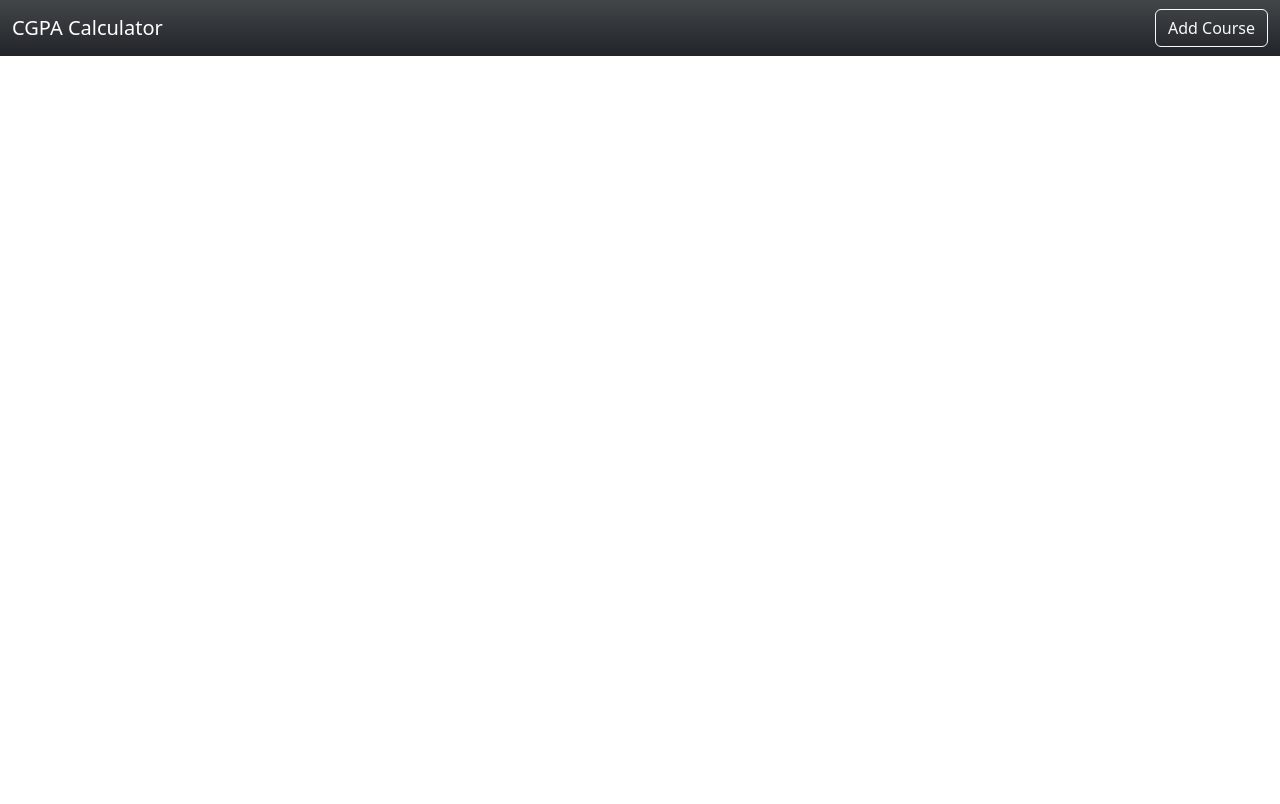
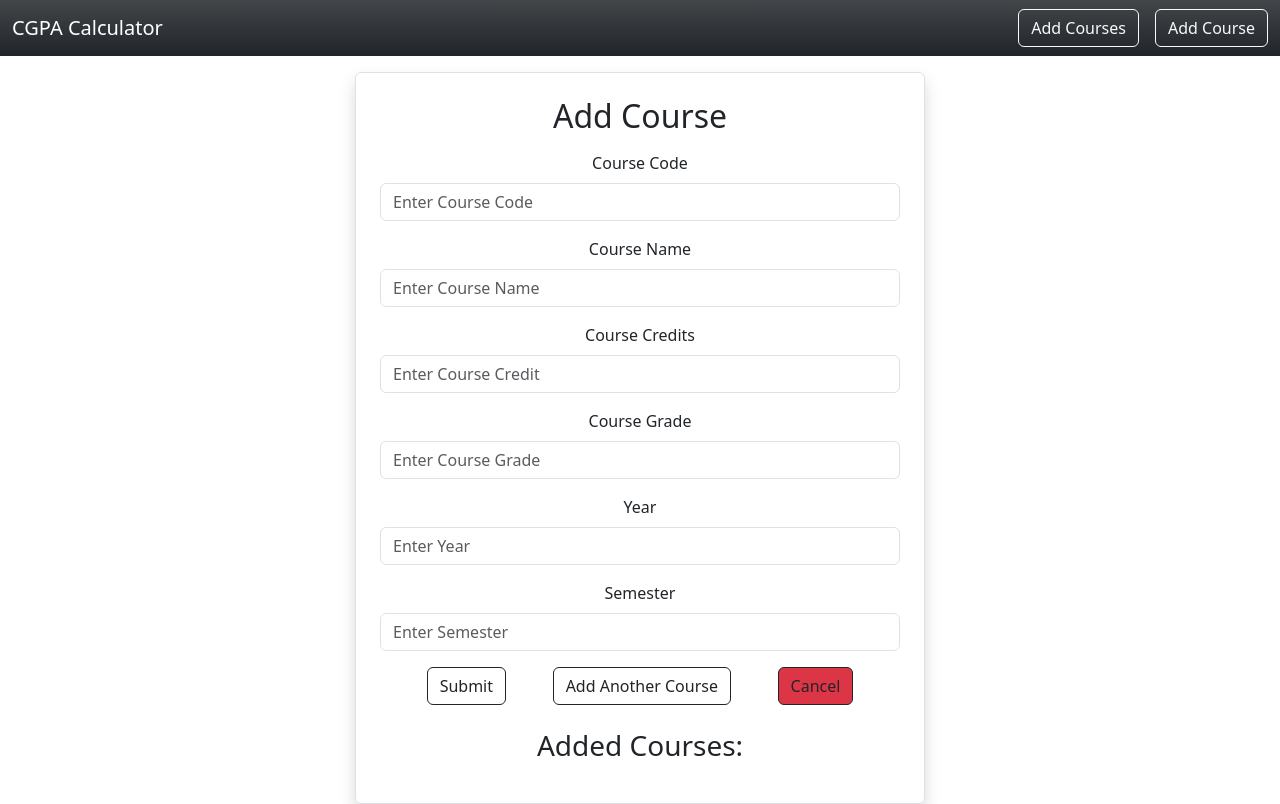
Before and after one commit to jordanlianhs/CGPACalculator, a React (Create React App) app in the folder cgpafrontend/: page /addcourses in a window 1280 px wide. Built offline with nearby package versions, Linux system fonts and the light colour scheme; the HTML template or start-up script is replaced by a standard one.

Commit message:
Added a new AddedCourses functionality and calculated cgpa and display on Home

```diff
--- a/cgpafrontend/src/App.js
+++ b/cgpafrontend/src/App.js
@@ -4,6 +4,7 @@ import Navbar from './layout/Navbar';
 import Home from './pages/Home';
 import {BrowserRouter as Router, Routes, Route} from 'react-router-dom'
 import AddCourse from './courses/AddCourse';
+import AddCourses from './courses/AddCourses';
 import EditCourse from './courses/EditCourse';
 import ViewCourse from './courses/ViewCourse';
 import DeleteCourse from './courses/DeleteCourse';
@@ -16,6 +17,7 @@ function App() {
         <Routes>
           <Route path='/' element={<Home />} />
           <Route path='/addcourse' element={<AddCourse />} />
+          <Route path='/addcourses' element={<AddCourses />} />
           <Route path ='/viewcourse/:courseid' element={<ViewCourse />} />
           <Route path='/editcourse/:courseid' element={<EditCourse />} />
           <Route path='/deletecourse/:courseid' element={<DeleteCourse />} />
--- a/cgpafrontend/src/courses/AddCourse.js
+++ b/cgpafrontend/src/courses/AddCourse.js
@@ -31,7 +31,7 @@ export default function AddCourse() {
   return (
     <div className="container">
       <div className="row justify-content-center mt-2">
-        <div className="col-md-6 offset-mdå-3 border rounded p-4 mt-2 shadow">
+        <div className="col-md-6 border rounded p-4 mt-2 shadow">
           <h2 className="text-center mb-3">Add Course</h2>
 
           <form onSubmit={(e)=>onSubmit(e)}>
--- /dev/null
+++ b/cgpafrontend/src/courses/AddCourses.js
@@ -0,0 +1,175 @@
+import React, { useState } from "react";
+import axios from "axios";
+import { Link, useNavigate } from "react-router-dom";
+
+export default function AddCourses() {
+  let navigate = useNavigate();
+
+  const [courses, setCourses] = useState([]);
+  const [course, setCourse] = useState({
+    coursecode: "",
+    name: "",
+    credit: "",
+    grade: "",
+    year: "",
+    sem: "",
+  });
+  const { coursecode, name, credit, grade, year, sem } = course;
+
+  const onInputChange = (e) => {
+    e.preventDefault();
+    setCourse({ ...course, [e.target.name]: e.target.value });
+  };
+
+  const onSubmit = async (e) => {
+    setCourses([...courses, course]);
+    e.preventDefault();
+    console.log(courses);
+    await axios.post("http://localhost:8080/addCourses", courses);
+    navigate("/");
+  };
+
+  const onAddAnotherCourse = () => {
+    setCourses([...courses, course]);
+    setCourse({
+      coursecode: "",
+      name: "",
+      credit: "",
+      grade: "",
+      year: "",
+      sem: "",
+    });
+  };
+
+  return (
+    <div className="container">
+      <div className="row justify-content-center mt-2">
+        <div className="col-md-6 border rounded p-4 mt-2 shadow">
+          <h2 className="text-center mb-3">Add Course</h2>
+
+          <form onSubmit={(e) => onSubmit(e)}>
+            <div className="mb-3">
+              <label htmlFor="Course Code" className="form-label">
+                Course Code
+              </label>
+              <input
+                type={"text"}
+                className="form-control"
+                placeholder="Enter Course Code"
+                name="coursecode"
+                value={coursecode}
+                onChange={(e) => onInputChange(e)}
+              />
+            </div>
+
+            <div className="mb-3">
+              <label htmlFor="Course Name" className="form-label">
+                Course Name
+              </label>
+              <input
+                type={"text"}
+                className="form-control"
+                placeholder="Enter Course Name"
+                name="name"
+                value={name}
+                onChange={(e) => onInputChange(e)}
+              />
+            </div>
+
+            <div className="mb-3">
+              <label htmlFor="Course Credit" className="form-label">
+                Course Credits
+              </label>
+              <input
+                type={"number"}
+                min={1}
+                max={10}
+                className="form-control"
+                placeholder="Enter Course Credit"
+                name="credit"
+                value={credit}
+                onChange={(e) => onInputChange(e)}
+              />
+            </div>
+
+            <div className="mb-3">
+              <label htmlFor="Course Grade" className="form-label">
+                Course Grade
+              </label>
+              <input
+                type={"text"}
+                className="form-control"
+                placeholder="Enter Course Grade"
+                name="grade"
+                value={grade}
+                onChange={(e) => onInputChange(e)}
+              />
+            </div>
+
+            <div className="mb-3">
+              <label htmlFor="Year" className="form-label">
+                Year
+              </label>
+              <input
+                type={"number"}
+                min={1}
+                max={8}
+                className="form-control"
+                placeholder="Enter Year"
+                name="year"
+                value={year}
+                onChange={(e) => onInputChange(e)}
+              />
+            </div>
+
+            <div className="mb-3">
+              <label htmlFor="Course Semester" className="form-label">
+                Semester
+              </label>
+              <input
+                type={"number"}
+                min={1}
+                max={2}
+                className="form-control"
+                placeholder="Enter Semester"
+                name="sem"
+                value={sem}
+                onChange={(e) => onInputChange(e)}
+              />
+            </div>
+
+            {/* Add another course button */}
+
+            <div className="mb-3 d-flex justify-content-evenly">
+              <button className="btn btn-outline-dark" type="submit">
+                Submit
+              </button>
+              <button
+                className="btn btn-outline-dark"
+                type="button"
+                onClick={onAddAnotherCourse}
+              >
+                Add Another Course
+              </button>
+              <Link className="btn btn-danger btn-outline-dark" to="/">
+                Cancel
+              </Link>
+            </div>
+            {/* Display added courses */}
+            <div className="mt-4">
+                <h3>Added Courses:</h3>
+                <ul>
+                  {courses.map((addedCourse) => (
+                    <li key={addedCourse.coursecode}>
+                      Course Code: {addedCourse.coursecode}, Name:{" "}
+                      {addedCourse.name}
+                    </li>
+                  ))}
+                </ul>
+              </div>
+          </form>
+        </div>
+      </div>
+    </div>
+  );
+}
--- a/cgpafrontend/src/layout/Navbar.js
+++ b/cgpafrontend/src/layout/Navbar.js
@@ -9,10 +9,14 @@ export default function Navbar() {
           <Link className="navbar-brand" to={"/"}>
             CGPA Calculator
           </Link>
-
-          <Link className="btn btn-outline-light" to="addcourse">
-            Add Course
-          </Link>
+          <div className="d-flex">
+            <Link className="btn btn-outline-light me-3" to="addcourses">
+              Add Courses
+            </Link>
+            <Link className="btn btn-outline-light" to="addcourse">
+              Add Course
+            </Link>
+          </div>
         </div>
       </nav>
     </div>
--- a/cgpafrontend/src/pages/Home.js
+++ b/cgpafrontend/src/pages/Home.js
@@ -4,18 +4,71 @@ import { Link } from "react-router-dom";
 
 export default function Home() {
   const [courses, setCourses] = useState([]);
+  const [cgpa, setCgpa] = useState(0);
+  const [totalCredits, setTotalCredits] = useState(0);
+  const [creditToGrad, setCreditToGrad] = useState(0);
 
   useEffect(() => {
     loadCourses();
+    loadCgpa();
+    loadTotalCredits();
+    const storedCreditToGrad = localStorage.getItem("creditToGrad");
+    if (storedCreditToGrad !== null) {
+      setCreditToGrad(parseInt(storedCreditToGrad));
+    }
   }, []);
 
   const loadCourses = async () => {
     const result = await axios.get("http://localhost:8080/getCourses");
-    setCourses(result.data)
+    setCourses(result.data);
+  };
+  const loadCgpa = async () => {
+    const result = await axios.get("http://localhost:8080/calculateCGPA");
+    setCgpa(result.data);
+  };
+  const loadTotalCredits = async () => {
+    const result = await axios.get("http://localhost:8080/getTotalCredits");
+    setTotalCredits(result.data);
+  };
+  // Update the creditToGrad state and also store it in localStorage
+  const handleCreditToGradChange = (e) => {
+    const value = e.target.value;
+    setCreditToGrad(value);
+    localStorage.setItem("creditToGrad", value);
   };
 
   return (
-    <div className="container">
+    <div className="container mt-4">
+      <div>
+        <table className="table table-sm table-bordered">
+          <thead className="table-success table-sm">
+            <tr>
+              <th scope="col">Total Credits to Graduate </th>
+              <th scope="col">Total Credits Earned</th>
+              <th scope="col">Credits Remaining to Graduate</th>
+              <th scope="col">Cumulative GPA (CGPA)</th>
+            </tr>
+          </thead>
+          <tbody className="table-group-divider">
+            <tr className="table-success">
+              <td>
+                <input
+                  type="number"
+                  className="form-control align-content-md-center"
+                  placeholder="Enter Total Credits to Graduate"
+                  name="creditToGrad"
+                  value={creditToGrad}
+                  onChange={handleCreditToGradChange}
+                />
+              </td>
+              <td>{totalCredits}</td>
+              <td>{creditToGrad - totalCredits}</td>
+              <td>{cgpa}</td>
+              {/* .toPrecision(3) */}
+            </tr>
+          </tbody>
+        </table>
+      </div>
       <div className="py-4">
         {/*If we want to make padding smaller, table-sm can be used */}
         <table className="table table-bordered ">
@@ -48,7 +101,8 @@ export default function Home() {
                   </Link>
                   <Link
                     className="btn btn-outline-dark mx-auto"
-                    to={`/editcourse/${user.coursecode}`}>
+                    to={`/editcourse/${user.coursecode}`}
+                  >
                     Edit
                   </Link>
                   <Link
@@ -59,8 +113,7 @@ export default function Home() {
                   </Link>
                 </td>
               </tr>
-                ))
-            }
+            ))}
           </tbody>
         </table>
       </div>
```
Lines whose indentation alone changed are shown as unchanged.
